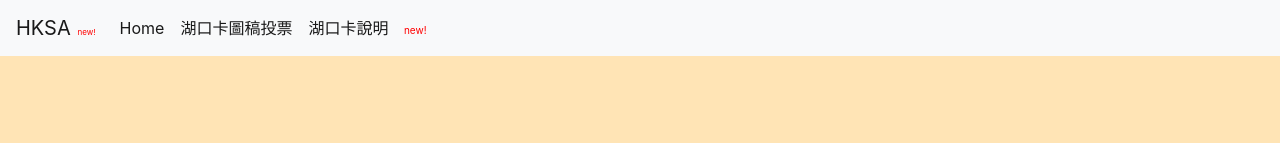
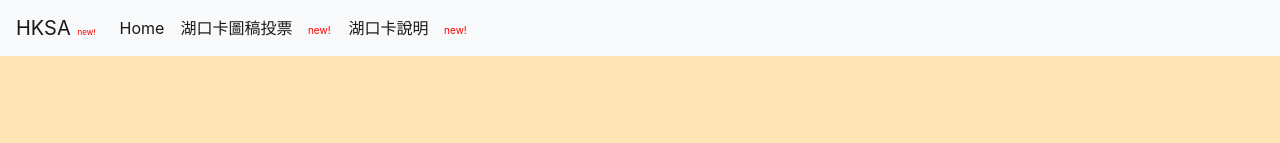
Before and after one commit to HKSA-2021/HKSA, a plain HTML site: page index.html in a window 1280 px wide. Shown: the top 143 px of the page. Drawn offline with Linux system fonts and the light colour scheme.

Commit message:
Update index.html

```diff
--- a/index.html
+++ b/index.html
@@ -18,7 +18,7 @@
       <div class="collapse navbar-collapse" id="navbarSupportedContent">
         <ul class="navbar-nav mr-auto">
           <li class="nav-item active"> <a class="nav-link" href="#">Home <span class="sr-only">(current)</span></a> </li>
-   <li class="nav-item active"><a class="nav-link" href="google-form.html">湖口卡圖稿投票 <span class="sr-only">(current)</span></a>  </li>
+   <li class="nav-item active"><a class="nav-link" href="https://forms.gle/8QB5xEFJXFJEbTJB9">湖口卡圖稿投票&nbsp; &nbsp;<span class="new" onload="notnew()" style="font-size:10px;color:red;text-align:right;">new!</span> <span class="sr-only">(current)</span> <span class="sr-only">(current)</span></a>  </li>
 			<li class="nav-item active"> <a class="nav-link" href="hk-card.pdf" target="-blank">湖口卡說明&nbsp; &nbsp;<span class="new" onload="notnew()" style="font-size:10px;color:red;text-align:right;">new!</span> <span class="sr-only">(current)</span></a> </li>
 
         </ul>
```
